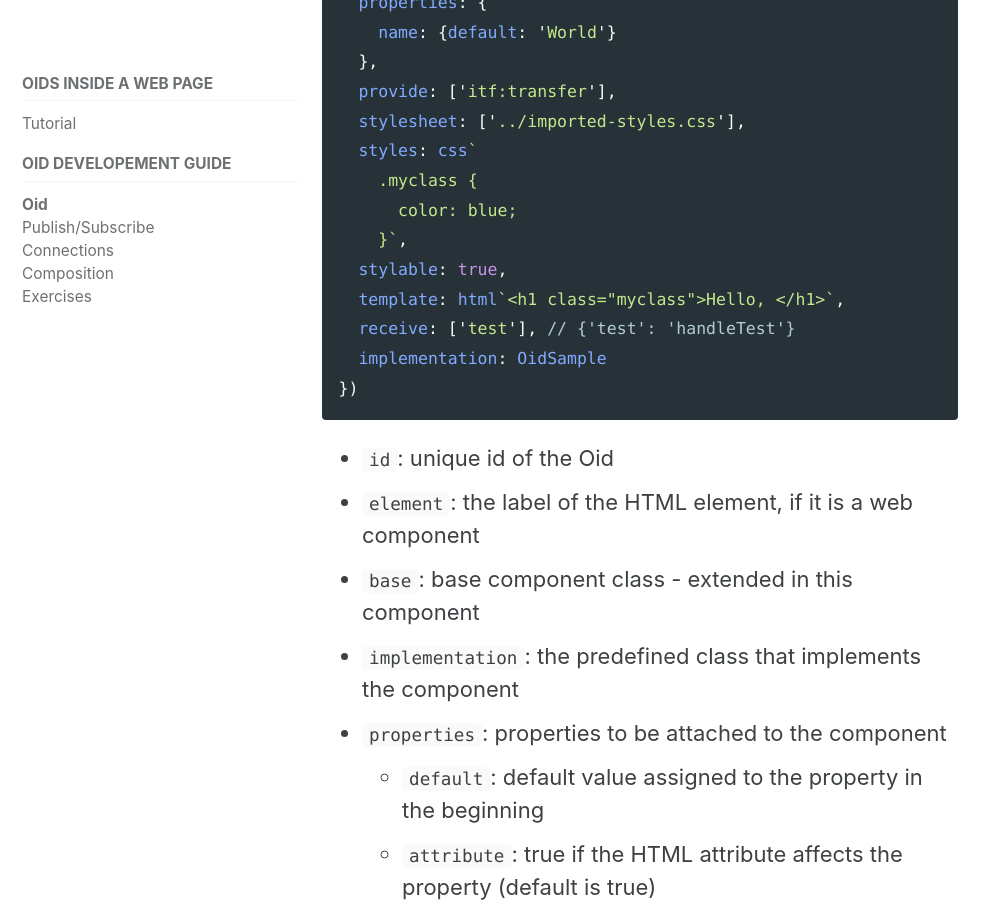
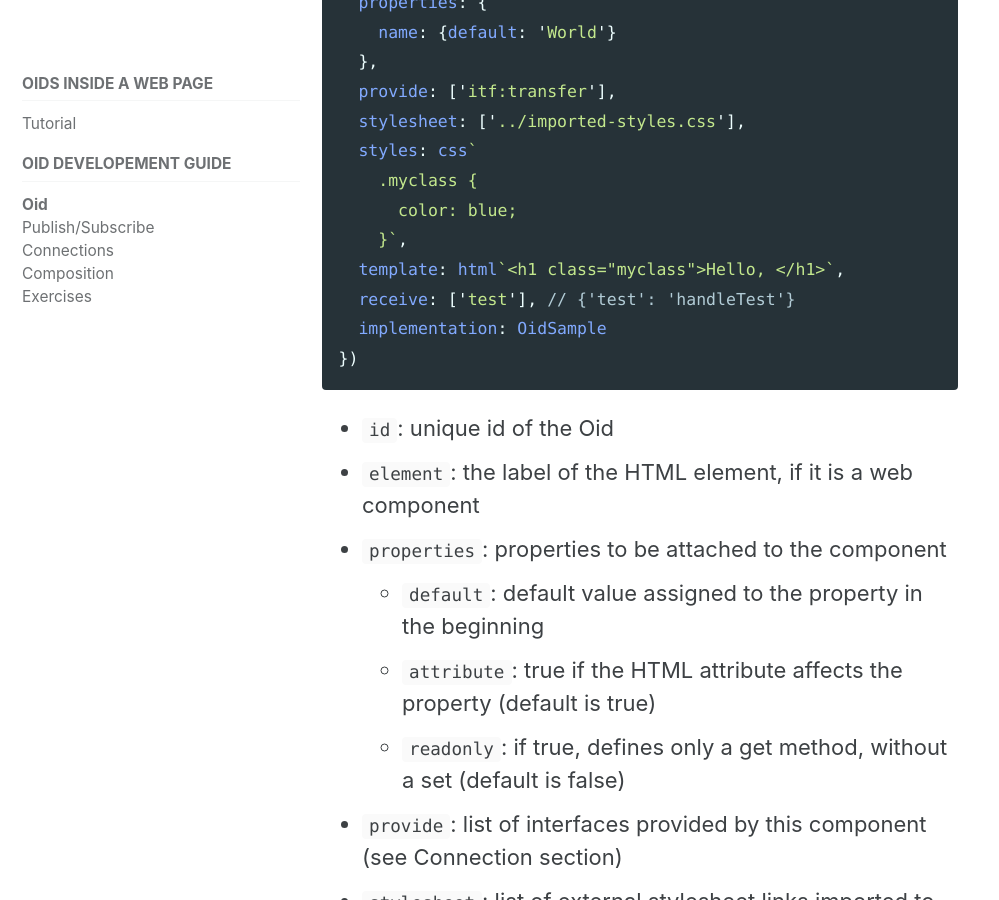
Before and after one commit to mundorum/oid, a Jekyll site: the page built from _pages/dev/oid.md, in a window 1280 px wide and 900 px high, scrolled down 430 px. Shown: the whole window, without its empty margins (0-999 px from the left). Built offline with Jekyll 4.4.1, drawn with Linux system fonts in a browser that asks for light colours; cached includes are drawn as plain includes.

Commit message:
fix (docs/oid): correcting removed parameters

```diff
--- a/_pages/dev/oid.md
+++ b/_pages/dev/oid.md
@@ -21,7 +21,6 @@ Oid.component(
     .myclass {
       color: blue;
     }`,
-  stylable: true,
   template: html`<h1 class="myclass">Hello, {{this.name}}</h1>`,
   receive: ['test'], // {'test': 'handleTest'}
   implementation: OidSample
@@ -30,8 +29,6 @@ Oid.component(
 
 * `id`: unique id of the Oid
 * `element`: the label of the HTML element, if it is a web component
-* `base`: base component class - extended in this component
-* `implementation`: the predefined class that implements the component
 * `properties`: properties to be attached to the component
   * `default`: default value assigned to the property in the beginning
   * `attribute`: true if the HTML attribute affects the property (default is true)
```
